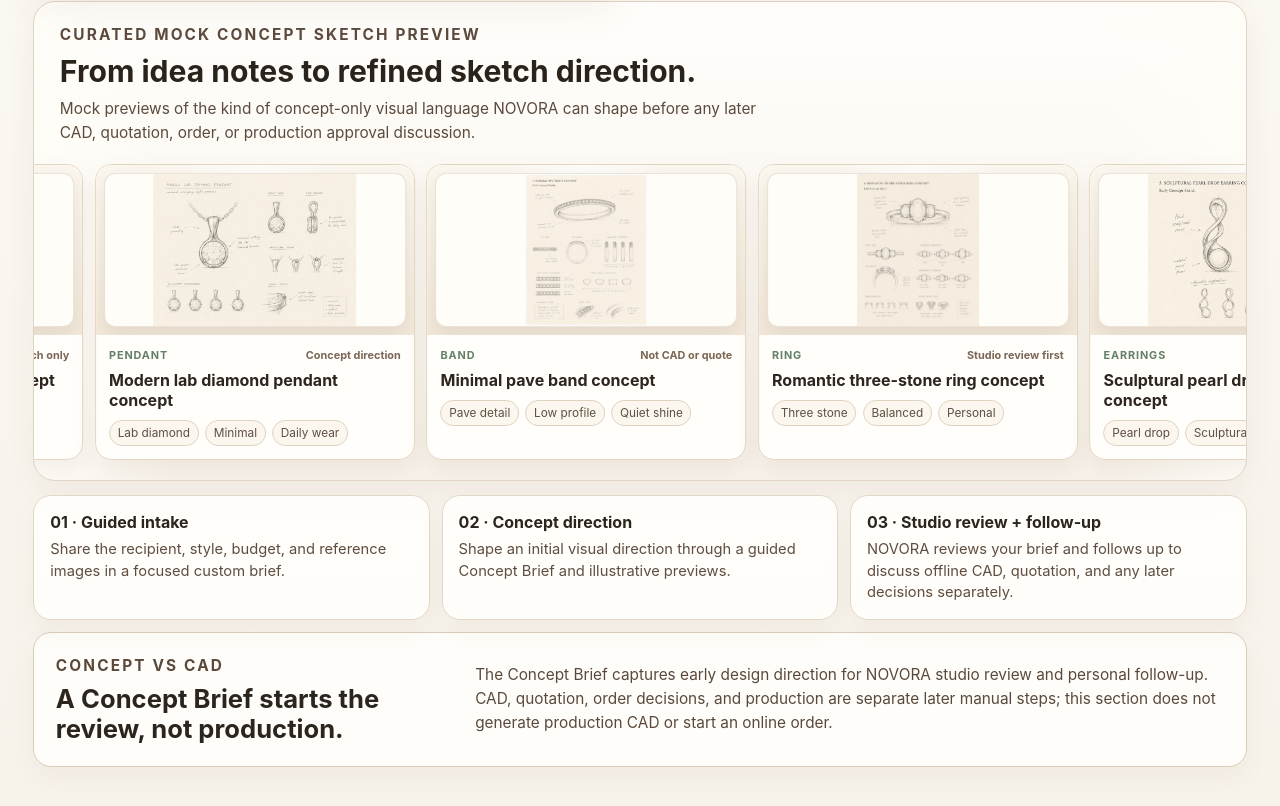
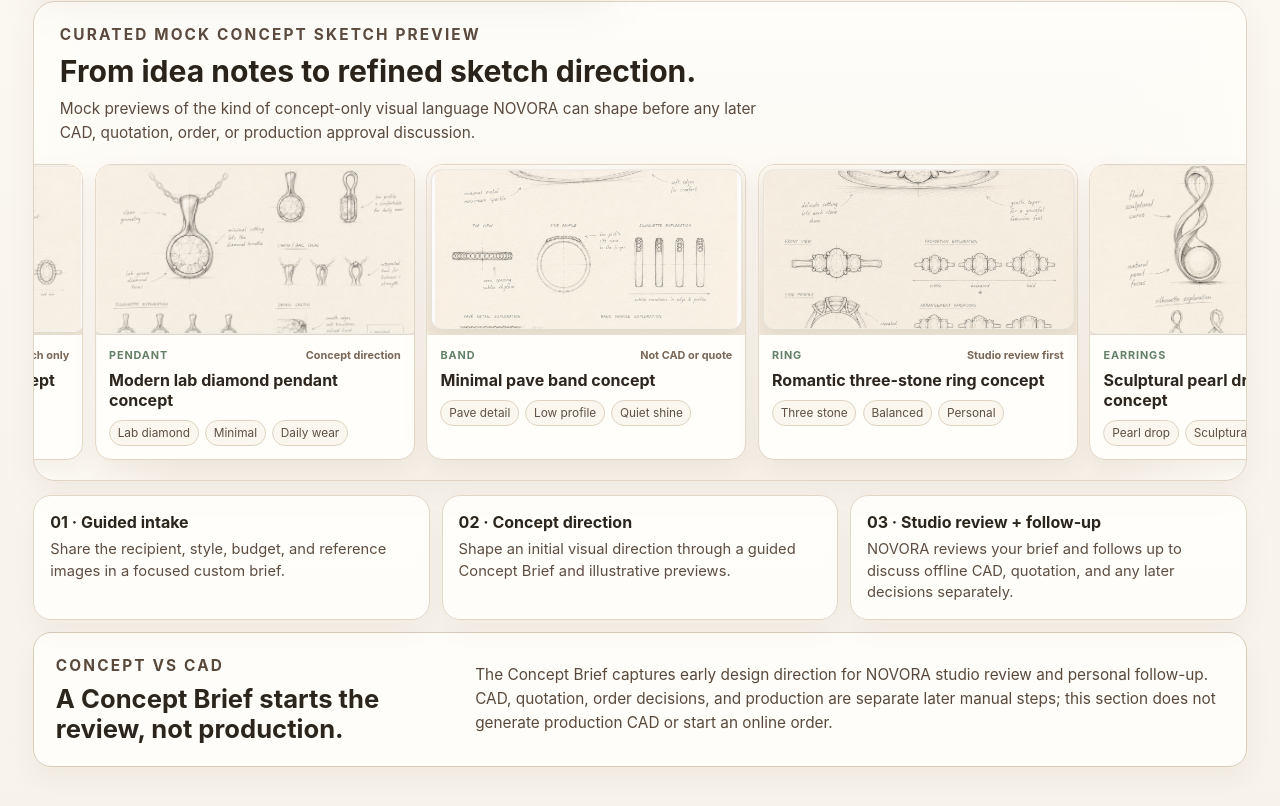
Before and after one commit to youdiangete-dot/novora-site, a Next.js app: page / in a window 1280 px wide. Shown: the part 936-1742 px from the top of the page. Built offline with nearby package versions, Linux system fonts and the light colour scheme.

Commit message:
Normalize sketch gallery thumbnail presentation

```diff
--- a/components/SketchGallery.module.css
+++ b/components/SketchGallery.module.css
@@ -74,7 +74,7 @@
   align-items: center;
   justify-content: center;
   height: 170px;
-  padding: 0.5rem;
+  padding: 0.42rem;
   overflow: hidden;
   background:
     radial-gradient(circle at 50% 20%, rgba(255, 255, 255, 0.96), transparent 42%),
@@ -89,8 +89,38 @@
   border-radius: 11px;
   background: #fffdf8;
   box-shadow: 0 7px 18px rgba(87, 68, 48, 0.1);
-  object-fit: contain;
-  object-position: center;
+  object-fit: cover;
+  object-position: center 50%;
+}
+
+.halo .previewImage {
+  object-position: center 49%;
+  transform: scale(1.06);
+}
+
+.pendant .previewImage {
+  object-position: center 50%;
+  transform: scale(1.08);
+}
+
+.band .previewImage {
+  object-position: center 46%;
+  transform: scale(1.02);
+}
+
+.threeStone .previewImage {
+  object-position: center 48%;
+  transform: scale(1.02);
+}
+
+.pearlDrop .previewImage {
+  object-position: center 51%;
+  transform: scale(1.08);
+}
+
+.emeraldCut .previewImage {
+  object-position: center 50%;
+  transform: scale(1.08);
 }
 
 .preview::before,
--- a/components/SketchGallery.tsx
+++ b/components/SketchGallery.tsx
@@ -61,9 +61,9 @@ const sketchGalleryItems: SketchGalleryItem[] = [
   },
 ];
 
-function SketchPreview({ imageSrc, title }: Pick<SketchGalleryItem, 'imageSrc' | 'title'>) {
+function SketchPreview({ imageSrc, title, variant }: Pick<SketchGalleryItem, 'imageSrc' | 'title' | 'variant'>) {
   return (
-    <div className={styles.preview}>
+    <div className={`${styles.preview} ${styles[variant]}`}>
       <img className={styles.previewImage} src={imageSrc} alt={`Mock hand-drawn preview for ${title}`} loading="lazy" />
     </div>
   );
@@ -72,7 +72,7 @@ function SketchPreview({ imageSrc, title }: Pick<SketchGalleryItem, 'imageSrc' |
 function SketchCard({ item, isDuplicate = false }: { item: SketchGalleryItem; isDuplicate?: boolean }) {
   return (
     <article className={`${styles.card} ${isDuplicate ? styles.duplicateCard : ''}`} aria-hidden={isDuplicate}>
-      <SketchPreview imageSrc={item.imageSrc} title={item.title} />
+      <SketchPreview imageSrc={item.imageSrc} title={item.title} variant={item.variant} />
       <div className={styles.cardBody}>
         <div className={styles.cardHeader}>
           <span>{item.pieceType}</span>
```
